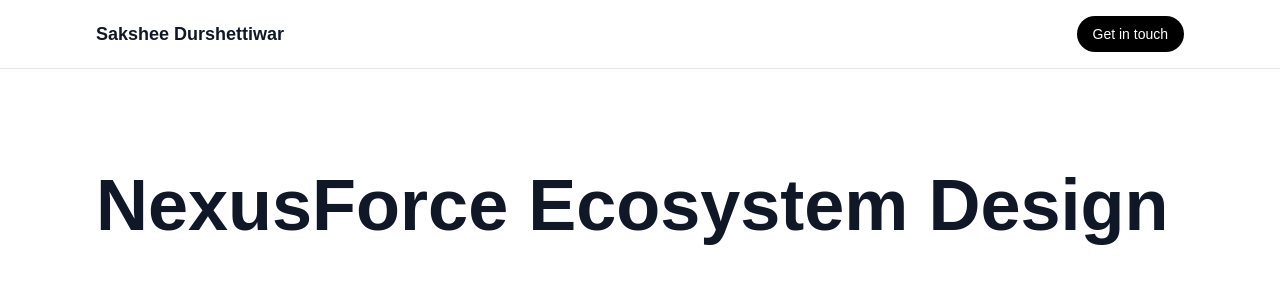
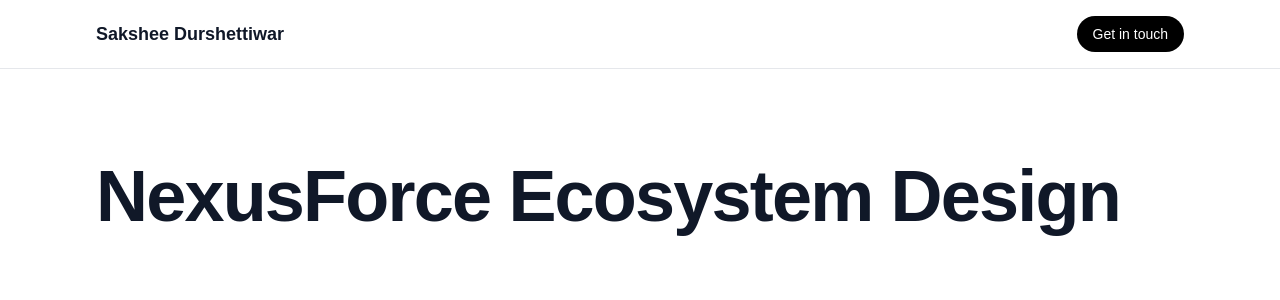
Before and after one commit to saksheedurshettiwar/Heizen, a Next.js app: page / in a window 1280 px wide. Shown: the top 300 px of the page. Built offline with nearby package versions, Linux system fonts and the light colour scheme.

Commit message:
Tighten letter spacing on header

```diff
--- a/app/page.tsx
+++ b/app/page.tsx
@@ -33,7 +33,7 @@ export default function AccessIQCaseStudy() {
 
       <main className="pt-24">
         <section className="w-full px-6 md:px-12 lg:px-24 pt-16 pb-16">
-          <h1 className="text-5xl md:text-7xl font-bold leading-tight mb-6 text-gray-900">
+          <h1 className="text-5xl md:text-7xl font-bold tracking-tight mb-6 text-gray-900">
             NexusForce Ecosystem Design
           </h1>
         </section>
```
